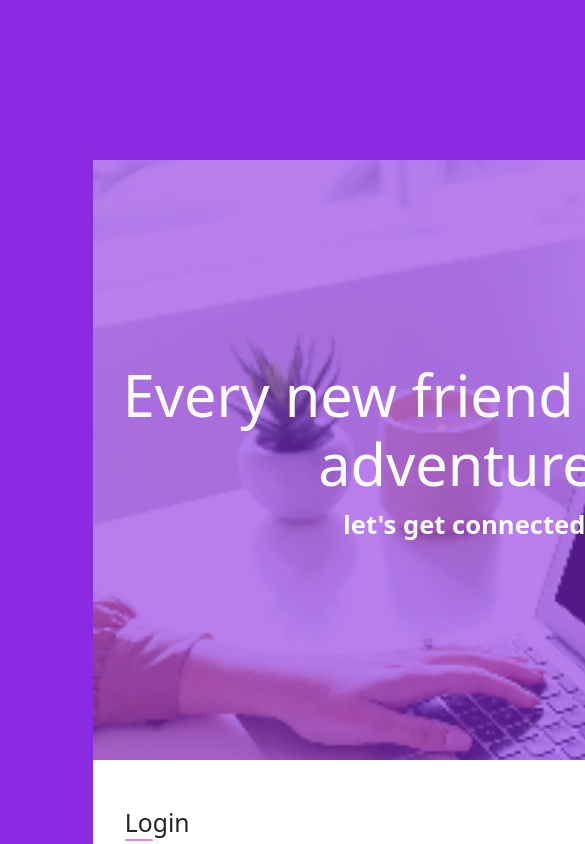
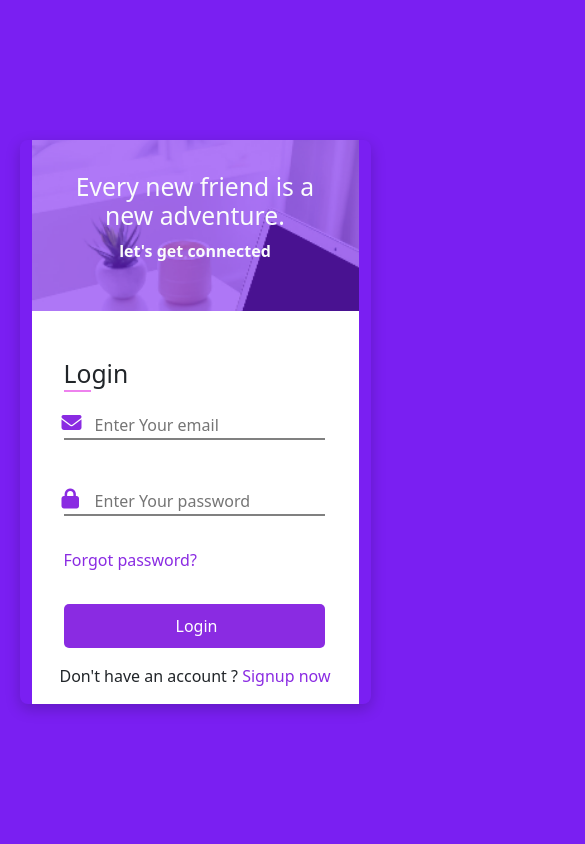
Before and after one commit to Akash2003webdev/Login, a plain HTML site: page index.html in a window 390 px wide. Shown: the top 844 px of the page, 585 px wide, since content can reach past the window. Drawn offline with nearby package versions, Linux system fonts and the light colour scheme.

Commit message:
Updated login UI or whatever you changed

```diff
--- a/styles.css
+++ b/styles.css
@@ -1,28 +1,30 @@
-body{
-    background-color: blueviolet;
-}
-.container{
-    width: 110vh;
-    height: 60vh;
-    margin: 0 auto;
-    margin-top: 10rem;
-    display: flex;
-    padding: 0;
+  body {
+      background-color: #7a1ff2;
+      display: flex;
+      justify-content: center;
+      align-items: center;
+      height: 100vh;
+    }
+     .container {
+      display: flex;
+      width: 800px;
+      max-width: 100%;
+      border-radius: 8px;
+      box-shadow: 0 5px 15px rgba(0,0,0,0.2);
+    }
 
-
-}
 .left-box{
     background-color: white;
-    width: 50%;
-    height: 100%;
+    min-width: 50%;
+    min-height: 100%;
     /* border: 2px solid black;  */
     /* padding: 5%; */
     padding-bottom: 0%;
 }
 .right-box{
 
-    width: 50%;
-    height: 100%;
+    min-width: 50%;
+    min-height: 100%;
     background-image: url("./23.png");
     background-size:cover;
     padding: 2rem;
@@ -99,33 +101,21 @@ opacity: 1;
       transform: translateY(-50%);
       color: #888;
     }
-@media(max-width:600px){
-    .container{
+ @media (max-width: 768px) {
+      .container {
+
         flex-direction: column;
+        width: 90%;
+        min-width: 350px;
 
-        font-size: 2rem;
+      }
 
+      .left-box {
+        order: 2;
+
+      }
+      .get{
+        margin-left: 0;
+        text-align: center;
+      }
     }
-    .right-box{
-        padding: 1rem;
-        margin: 0 auto;
-        width: 80%;
-        order: 1;
-        min-height: 600px;
-
-    }
-    .top
-    {
-        font-size: 3.6rem;
-    }
-    .img-text{
-           font-size: 1.6rem;
-    }
-     .left-box{
-        margin: 0 auto;
-        width: 80%;
-        order: 2;
-        min-height: 600px;
-    }
-
-}
```
